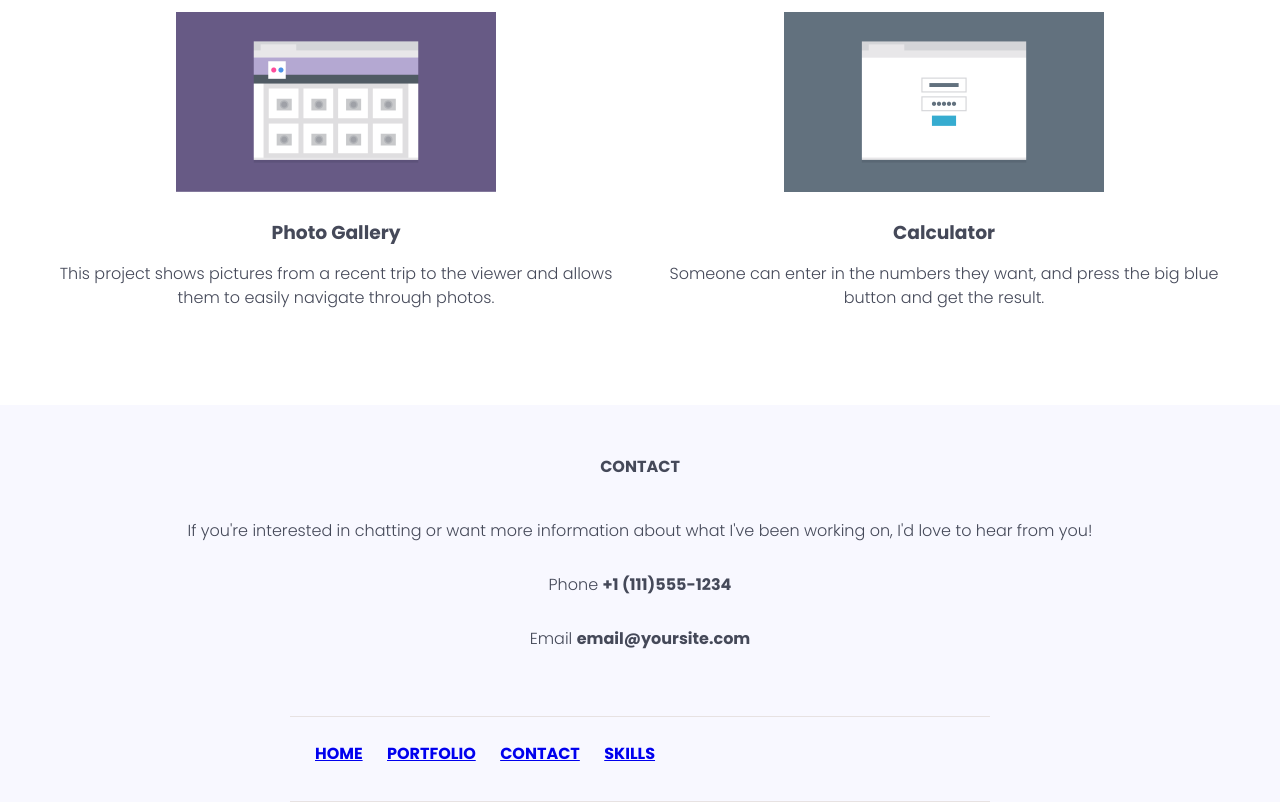
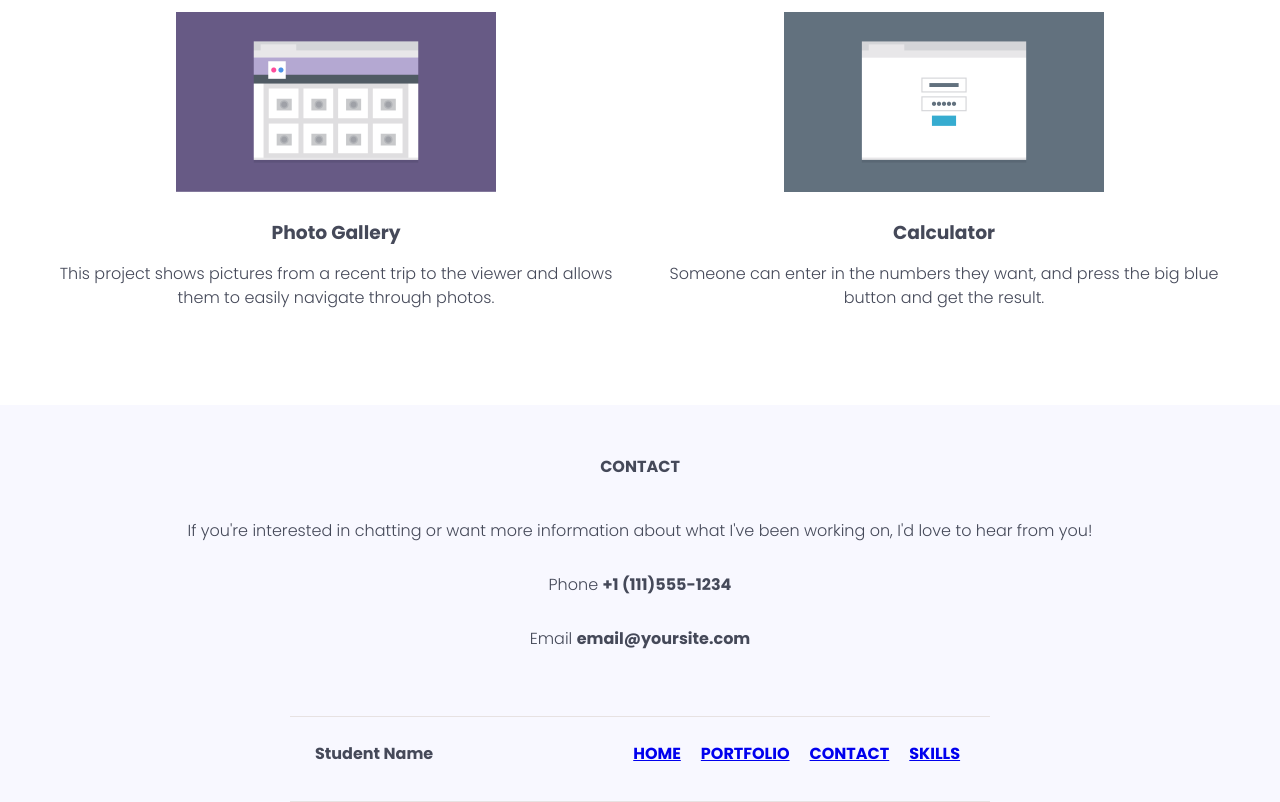
Before and after one commit to JJamesMar/responsive-layout-site, a plain HTML site: page index.html in a window 1280 px wide. Shown: the part 1235-2037 px from the top of the page. Drawn offline with Linux system fonts and the light colour scheme.

Commit message:
finished layout 2

```diff
--- a/css/styles.css
+++ b/css/styles.css
@@ -38,7 +38,7 @@ img{
     width: 100%;
     max-width: 320px;
 }
- p{
+p{
     margin: 15px;
 }
 
@@ -52,7 +52,6 @@ img{
 }
 .footer-container{
     display: flex;
-    justify-content: space-between;
 }
 .contact-container {
     display: flex;
@@ -61,8 +60,21 @@ img{
 }
 
 .backtop {
-    margin-bottom: 0;
+    margin-right: auto;
 }
+
+.backtop-2 {
+    margin-left: auto;
+    padding-left: 80px;
+}
+.foot-nav{
+    display: flex;
+}
+
+.hide-2 {
+    background-color: #f8f8ff;
+}
+
 .hide {
     display: none;
 }
@@ -139,6 +151,17 @@ img{
         display: none;
     }
     .hide {
-        display: inline-flex;
+        display: flex;
+    }
+    .foot-nav {
+        display: flex;
+        justify-content: space-between;
+    }
+    .name-1 {
+        margin-right: auto;
+        padding-right: 50px;
+    }
+    .nav-item {
+        padding-left: 150px;
     }
 }
--- a/index.html
+++ b/index.html
@@ -82,11 +82,12 @@
                 <nav>
                     <ul class="foot-nav">
                         <li class="backtop hide-2">Student Name</li>
-                        <li class="hide"><a href="index.html">HOME</a></li>
+                        <li class="hide name-1">Student Name</li>
+                        <li class="hide nav-item"><a href="index.html">HOME</a></li>
                         <li class="hide"><a href="#portfolio">PORTFOLIO</a></li>
                         <li class="hide"><a href="#contact">CONTACT</a></li>
                         <li class="hide"><a href="skills.html">SKILLS</a></li>
-                        <li class="hide-2"><a href="#top">BACK TO TOP</a></li>
+                        <li class="backtop-2 hide-2"><a href="#top">BACK TO TOP</a></li>
                     </ul>
                 </nav>
             </div>
```
